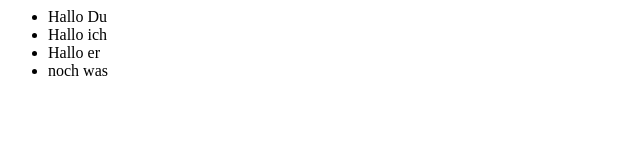
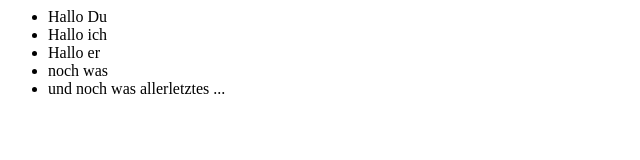
Before and after one commit to cars-ten/myband, a plain HTML site: page index.html in a window 1280 px wide. Shown: the whole page, without its empty margins (0-640 px from the left). Drawn offline with Linux system fonts and the light colour scheme.

Commit message:
eine letzte Zeile

```diff
--- a/index.html
+++ b/index.html
@@ -6,6 +6,7 @@
 			<li>Hallo ich </li>
 			<li>Hallo er</li>
 			<li>noch was</li>
+			<li>und noch was allerletztes ...</li>
 		</ul>
 	</div>
 </body>
```
